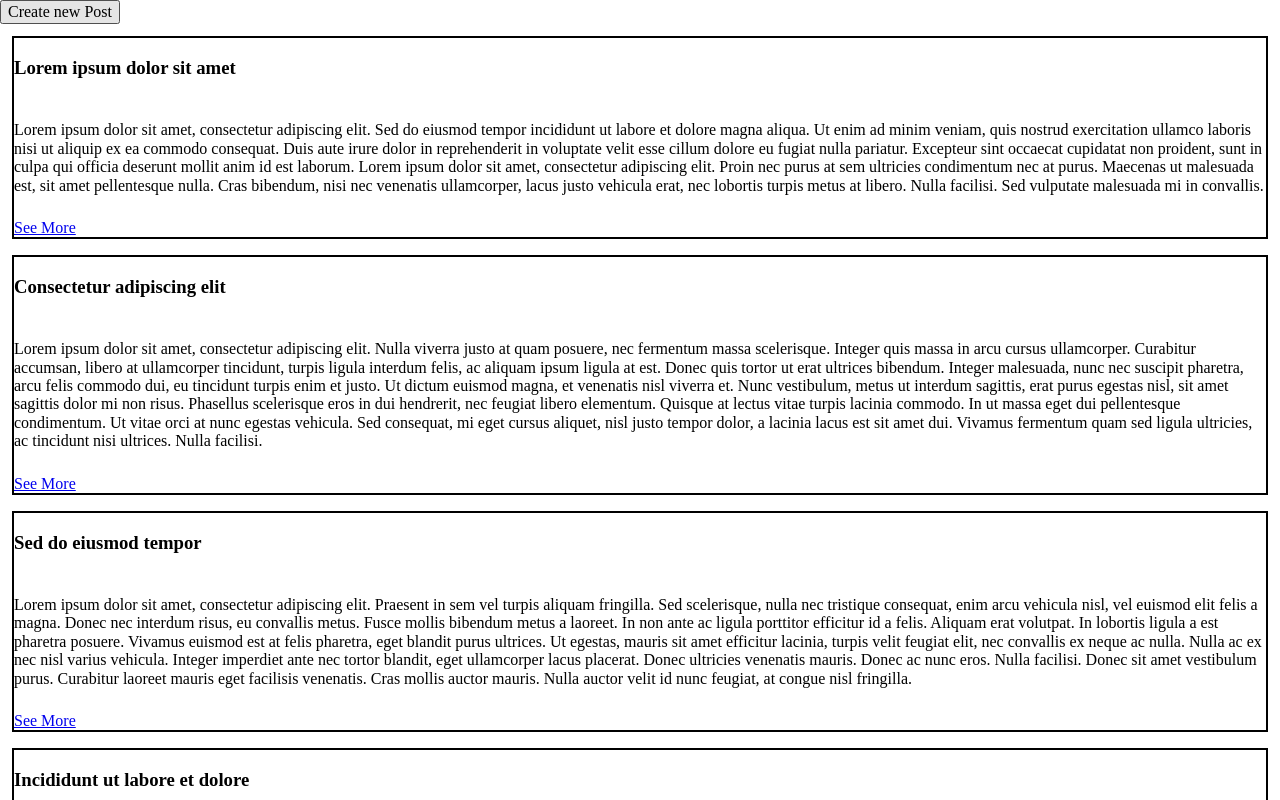
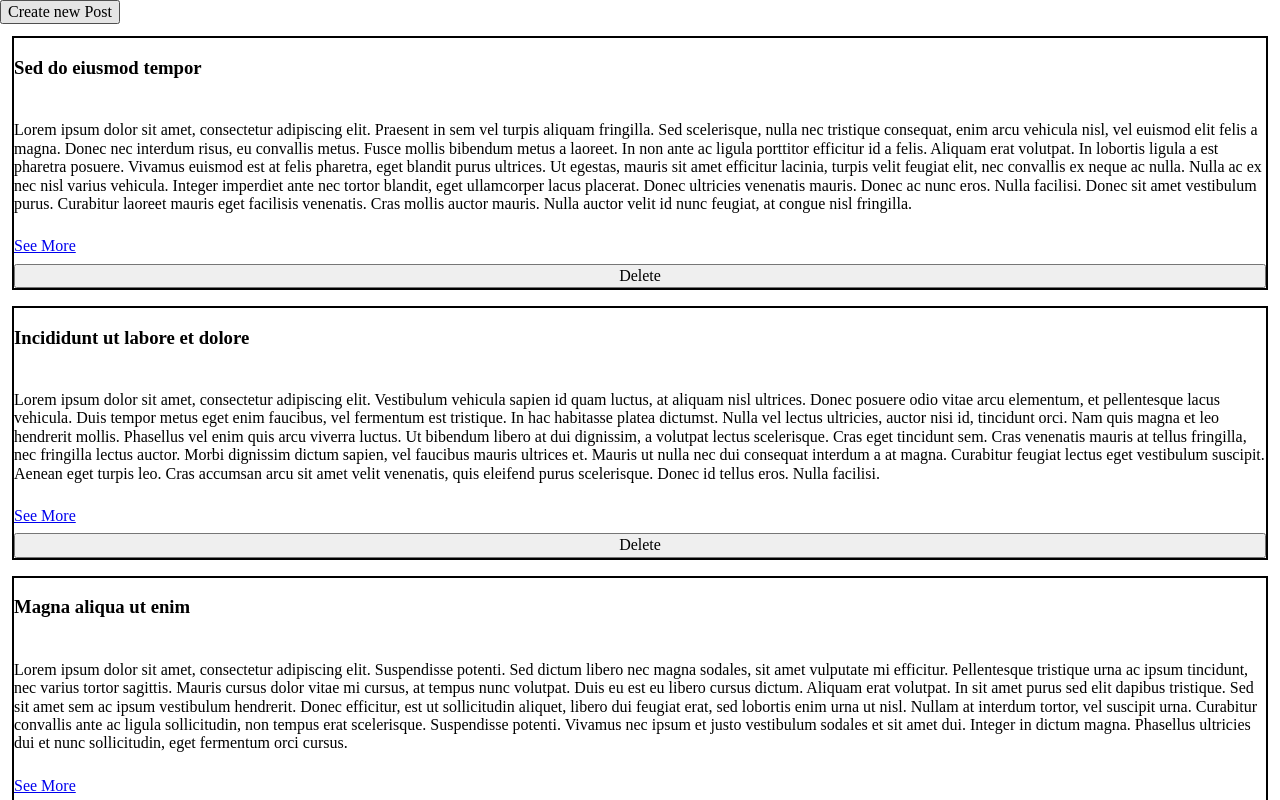
Before and after one commit to ABaulderstone/react-19-learning-doc, a React (Vite) app: page /posts in a window 1280 px wide. Shown: the top 800 px of the page. Built offline with nearby package versions, Linux system fonts and the light colour scheme; data requests are answered from the project's data file.

Commit message:
adds delete functionality

```diff
--- a/server/db.json
+++ b/server/db.json
@@ -1,17 +1,5 @@
 {
   "posts": [
-    {
-      "id": "1",
-      "title": "Lorem ipsum dolor sit amet",
-      "views": 157,
-      "content": "Lorem ipsum dolor sit amet, consectetur adipiscing elit. Sed do eiusmod tempor incididunt ut labore et dolore magna aliqua. Ut enim ad minim veniam, quis nostrud exercitation ullamco laboris nisi ut aliquip ex ea commodo consequat. Duis aute irure dolor in reprehenderit in voluptate velit esse cillum dolore eu fugiat nulla pariatur. Excepteur sint occaecat cupidatat non proident, sunt in culpa qui officia deserunt mollit anim id est laborum. Lorem ipsum dolor sit amet, consectetur adipiscing elit. Proin nec purus at sem ultricies condimentum nec at purus. Maecenas ut malesuada est, sit amet pellentesque nulla. Cras bibendum, nisi nec venenatis ullamcorper, lacus justo vehicula erat, nec lobortis turpis metus at libero. Nulla facilisi. Sed vulputate malesuada mi in convallis."
-    },
-    {
-      "id": "2",
-      "title": "Consectetur adipiscing elit",
-      "views": 245,
-      "content": "Lorem ipsum dolor sit amet, consectetur adipiscing elit. Nulla viverra justo at quam posuere, nec fermentum massa scelerisque. Integer quis massa in arcu cursus ullamcorper. Curabitur accumsan, libero at ullamcorper tincidunt, turpis ligula interdum felis, ac aliquam ipsum ligula at est. Donec quis tortor ut erat ultrices bibendum. Integer malesuada, nunc nec suscipit pharetra, arcu felis commodo dui, eu tincidunt turpis enim et justo. Ut dictum euismod magna, et venenatis nisl viverra et. Nunc vestibulum, metus ut interdum sagittis, erat purus egestas nisl, sit amet sagittis dolor mi non risus. Phasellus scelerisque eros in dui hendrerit, nec feugiat libero elementum. Quisque at lectus vitae turpis lacinia commodo. In ut massa eget dui pellentesque condimentum. Ut vitae orci at nunc egestas vehicula. Sed consequat, mi eget cursus aliquet, nisl justo tempor dolor, a lacinia lacus est sit amet dui. Vivamus fermentum quam sed ligula ultricies, ac tincidunt nisi ultrices. Nulla facilisi."
-    },
     {
       "id": "3",
       "title": "Sed do eiusmod tempor",
--- a/src/components/Post/Post.tsx
+++ b/src/components/Post/Post.tsx
@@ -4,13 +4,15 @@ import styles from './Post.module.scss';
 
 interface PostProps {
   post: PostResponse;
+  onDelete: (post: PostResponse) => unknown;
 }
-const Post = ({ post }: PostProps) => {
+const Post = ({ post, onDelete }: PostProps) => {
   return (
     <article className={styles.container}>
       <h3>{post.title}</h3>
       <p>{post.content}</p>
       <Link to={post.id}>See More</Link>
+      <button onClick={() => onDelete(post)}>Delete</button>
     </article>
   );
 };
--- a/src/components/PostList/PostList.tsx
+++ b/src/components/PostList/PostList.tsx
@@ -3,6 +3,7 @@ import { startTransition, use, useOptimistic, useState } from 'react';
 import {
   PostResponse,
   createNewPost,
+  deletePostById,
   getAllPosts,
 } from '../../services/post-services';
 import Post from '../Post/Post';
@@ -51,6 +52,16 @@ const PostList = ({ postsPromise }: PostListProps) => {
       .then((newPost) => setPosts([newPost, ...posts]))
       .catch(setPostError);
   };
+
+  const deletePost = (post: PostResponse) => {
+    startTransition(() => {
+      setOptimisticPosts({ type: 'DELETE', data: post });
+    });
+    deletePostById(post.id).then(() => {
+      const filtered = posts.filter((p) => p.id !== post.id);
+      setPosts(filtered);
+    });
+  };
   return (
     <>
       <section>
@@ -63,7 +74,7 @@ const PostList = ({ postsPromise }: PostListProps) => {
       </section>
       <section className={styles.container}>
         {optimisticPosts.map((post) => (
-          <Post key={post.id} post={post} />
+          <Post key={post.id} post={post} onDelete={deletePost} />
         ))}
       </section>
       <Modal isOpen={createModalOpen} onClose={closeCreateModal}>
--- a/src/services/post-services.ts
+++ b/src/services/post-services.ts
@@ -54,3 +54,14 @@ export const createNewPost = async (postData: PostFormData) => {
   }
   return (await response.json()) as PostResponse;
 };
+
+export const deletePostById = async (id: string) => {
+  await wait(3000);
+  const response = await fetch('http://localhost:3000/posts/' + id, {
+    method: 'DELETE',
+  });
+  if (!response.ok) {
+    throw new Error('Failed to Delete Post');
+  }
+  return await response.json();
+};
```
